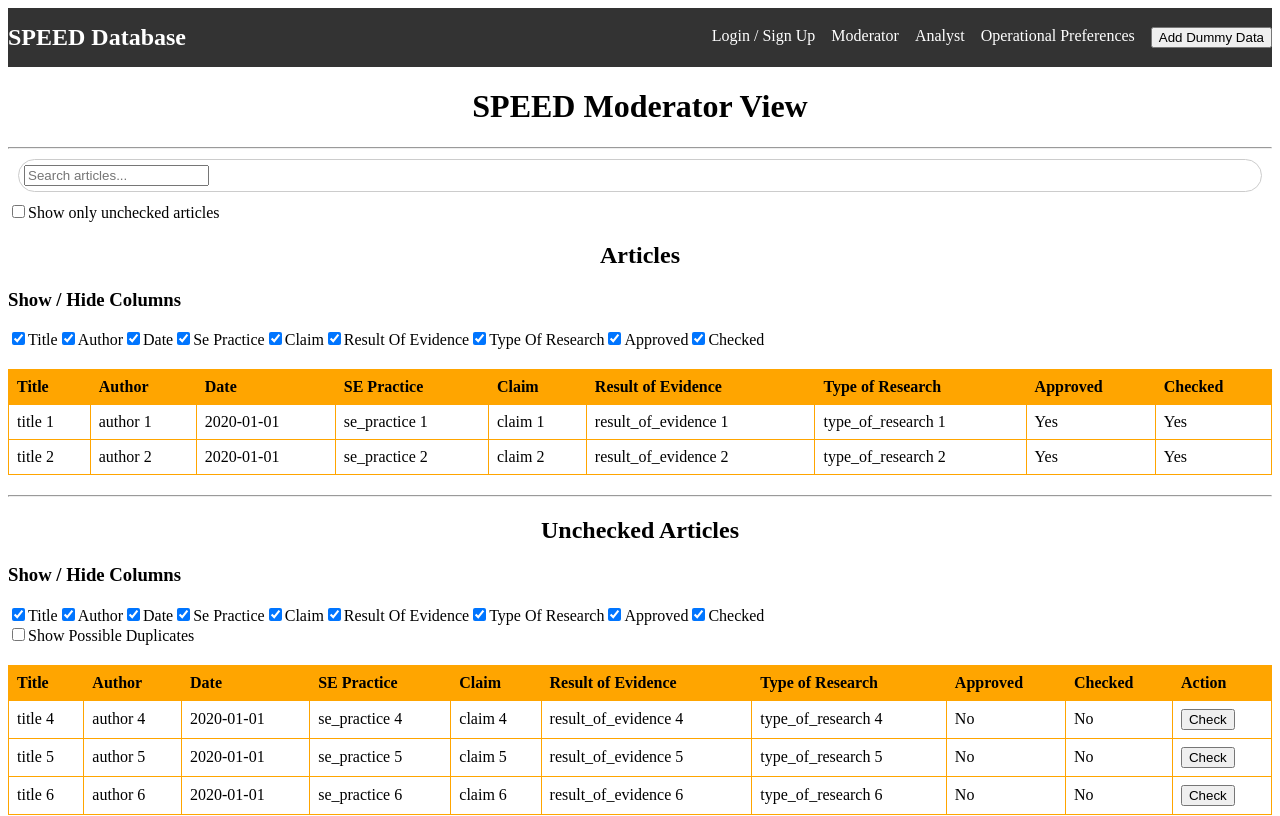
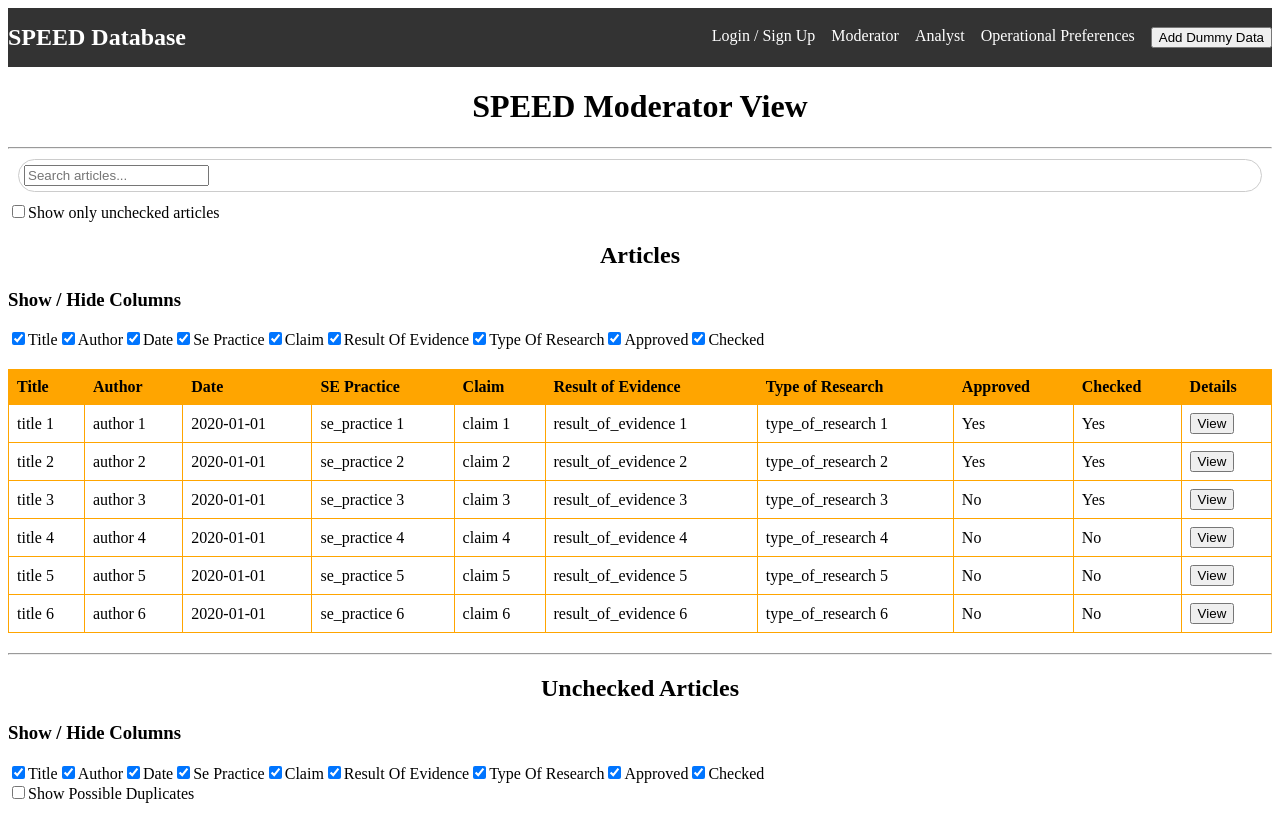
Before and after one commit to BKivell/ENSE701_G5305, a Next.js app in the folder frontend/: page /moderator in a window 1280 px wide. Shown: the top 816 px of the page. Built offline with nearby package versions, Linux system fonts and the light colour scheme.

Commit message:
Article Tables Details Modal integration

```diff
--- a/frontend/src/components/articletable.tsx
+++ b/frontend/src/components/articletable.tsx
@@ -12,6 +12,7 @@ interface Article {
   type_of_research: string;
   approved: boolean;
   checked: boolean;
+  details: string;
 }
 
 interface Props {
@@ -19,106 +20,68 @@ interface Props {
   visibleColumns: string[];
 }
 
-interface SortConfig {
-  key: keyof Article;
-  direction: "ascending" | "descending";
-}
+const ArticleTable: React.FC<Props> = ({ articles, visibleColumns }) => {
+  const [isViewModalOpen, setIsViewModalOpen] = useState(false);
+  const [currentArticle, setCurrentArticle] = useState<Article | null>(null);
 
-const ArticleTable: React.FC<Props> = ({ articles, visibleColumns }) => {
-  const [sortConfig, setSortConfig] = useState<SortConfig | null>(null);
-
-  const sortedArticles = [
-    ...articles.filter((article) => article.checked && article.approved),
-  ];
-
-  if (sortConfig !== null) {
-    sortedArticles.sort((a, b) => {
-      if (a[sortConfig.key] < b[sortConfig.key]) {
-        return sortConfig.direction === "ascending" ? -1 : 1;
-      }
-      if (a[sortConfig.key] > b[sortConfig.key]) {
-        return sortConfig.direction === "ascending" ? 1 : -1;
-      }
-      return 0;
-    });
-  }
-
-  const requestSort = (key: keyof Article) => {
-    let direction: "ascending" | "descending" = "ascending";
-    if (
-      sortConfig &&
-      sortConfig.key === key &&
-      sortConfig.direction === "ascending"
-    ) {
-      direction = "descending";
-    }
-
-    setSortConfig({ key, direction });
+  const viewArticle = (article: Article) => {
+    setCurrentArticle(article);
+    setIsViewModalOpen(true);
   };
 
   return (
+    <div>
+      {isViewModalOpen && currentArticle && (
+        <div className={styles.modal}>
+          <div className={styles.modalContent}>
+            <h2>{currentArticle.title}</h2>
+            <p><strong>Author:</strong> {currentArticle.author}</p>
+            <p><strong>Date:</strong> {currentArticle.date}</p>
+            <p><strong>SE Practice:</strong> {currentArticle.se_practice}</p>
+            <p><strong>Claim:</strong> {currentArticle.claim}</p>
+            <p><strong>Result of Evidence:</strong> {currentArticle.result_of_evidence}</p>
+            <p><strong>Type of Research:</strong> {currentArticle.type_of_research}</p>
+            <p><strong>Details:</strong> {currentArticle.details}</p>
+            <button onClick={() => setIsViewModalOpen(false)}>Close</button>
+          </div>
+        </div>
+      )}
+
       <table className={styles.articleTable}>
         <thead>
           <tr>
-          {visibleColumns.includes("title") && (
-            <th onClick={() => requestSort("title")}>Title</th>
-          )}
-          {visibleColumns.includes("author") && (
-            <th onClick={() => requestSort("author")}>Author</th>
-          )}
-          {visibleColumns.includes("date") && (
-            <th onClick={() => requestSort("date")}>Date</th>
-          )}
-          {visibleColumns.includes("se_practice") && (
-            <th onClick={() => requestSort("se_practice")}>SE Practice</th>
-          )}
-          {visibleColumns.includes("claim") && (
-            <th onClick={() => requestSort("claim")}>Claim</th>
-          )}
-          {visibleColumns.includes("result_of_evidence") && (
-            <th onClick={() => requestSort("result_of_evidence")}>
-              Result of Evidence
-            </th>
-          )}
-          {visibleColumns.includes("type_of_research") && (
-            <th onClick={() => requestSort("type_of_research")}>
-              Type of Research
-            </th>
-          )}
-          {visibleColumns.includes("approved") && (
-            <th onClick={() => requestSort("approved")}>Approved</th>
-          )}
-          {visibleColumns.includes("checked") && (
-            <th onClick={() => requestSort("checked")}>Checked</th>
-          )}
+            {visibleColumns.includes("title") && <th>Title</th>}
+            {visibleColumns.includes("author") && <th>Author</th>}
+            {visibleColumns.includes("date") && <th>Date</th>}
+            {visibleColumns.includes("se_practice") && <th>SE Practice</th>}
+            {visibleColumns.includes("claim") && <th>Claim</th>}
+            {visibleColumns.includes("result_of_evidence") && <th>Result of Evidence</th>}
+            {visibleColumns.includes("type_of_research") && <th>Type of Research</th>}
+            {visibleColumns.includes("approved") && <th>Approved</th>}
+            {visibleColumns.includes("checked") && <th>Checked</th>}
+            <th>Details</th>
           </tr>
         </thead>
         <tbody>
-        {sortedArticles.map((article) => (
+          {articles.map(article => (
             <tr key={article.id}>
               {visibleColumns.includes("title") && <td>{article.title}</td>}
               {visibleColumns.includes("author") && <td>{article.author}</td>}
               {visibleColumns.includes("date") && <td>{article.date}</td>}
-            {visibleColumns.includes("se_practice") && (
-              <td>{article.se_practice}</td>
-            )}
+              {visibleColumns.includes("se_practice") && <td>{article.se_practice}</td>}
               {visibleColumns.includes("claim") && <td>{article.claim}</td>}
-            {visibleColumns.includes("result_of_evidence") && (
-              <td>{article.result_of_evidence}</td>
-            )}
-            {visibleColumns.includes("type_of_research") && (
-              <td>{article.type_of_research}</td>
-            )}
-            {visibleColumns.includes("approved") && (
-              <td>{article.approved ? "Yes" : "No"}</td>
-            )}
-            {visibleColumns.includes("checked") && (
-              <td>{article.checked ? "Yes" : "No"}</td>
-            )}
+              {visibleColumns.includes("result_of_evidence") && <td>{article.result_of_evidence}</td>}
+              {visibleColumns.includes("type_of_research") && <td>{article.type_of_research}</td>}
+              {visibleColumns.includes("approved") && <td>{article.approved ? "Yes" : "No"}</td>}
+              {visibleColumns.includes("checked") && <td>{article.checked ? "Yes" : "No"}</td>}
+              <td>
+                <button onClick={() => viewArticle(article)}>View</button>
+              </td>
             </tr>
           ))}
         </tbody>
       </table>
+    </div>
   );
 };
 
--- a/frontend/src/components/uncheckedarticletable.tsx
+++ b/frontend/src/components/uncheckedarticletable.tsx
@@ -46,6 +46,7 @@ const UncheckedArticlesTable: React.FC<Props> = ({ articles, visibleColumns }) =
       {isModalOpen && currentArticle && (
         <div className={styles.modal}>
           <div className={styles.modalContent}>
+            <button onClick={() => setIsModalOpen(false)} className={styles.closeButton}>Close</button>
             <h3>Article Details</h3>
             <p><strong>Title:</strong> {currentArticle.title}</p>
             <p><strong>Author:</strong> {currentArticle.author}</p>
@@ -77,7 +78,7 @@ const UncheckedArticlesTable: React.FC<Props> = ({ articles, visibleColumns }) =
             {visibleColumns.includes('type_of_research') && <th>Type of Research</th>}
             {visibleColumns.includes('approved') && <th>Approved</th>}
             {visibleColumns.includes('checked') && <th>Checked</th>}
-            <th>Action</th>
+            <th>Check</th>
           </tr>
         </thead>
         <tbody>
--- a/frontend/src/pages/analyst.tsx
+++ b/frontend/src/pages/analyst.tsx
@@ -25,10 +25,10 @@ export default function Home() {
   ]);
 
   useEffect(() => {
-    let filtered = testData;
+    let filtered = testData.filter(article => article.approved && article.checked);
 
     if (searchTerm) {
-      filtered = testData.filter(
+      filtered = filtered.filter(
         (article) =>
           article.title.toLowerCase().includes(searchTerm.toLowerCase()) ||
           article.author.toLowerCase().includes(searchTerm.toLowerCase()) ||
```
Lines whose indentation alone changed are shown as unchanged.
